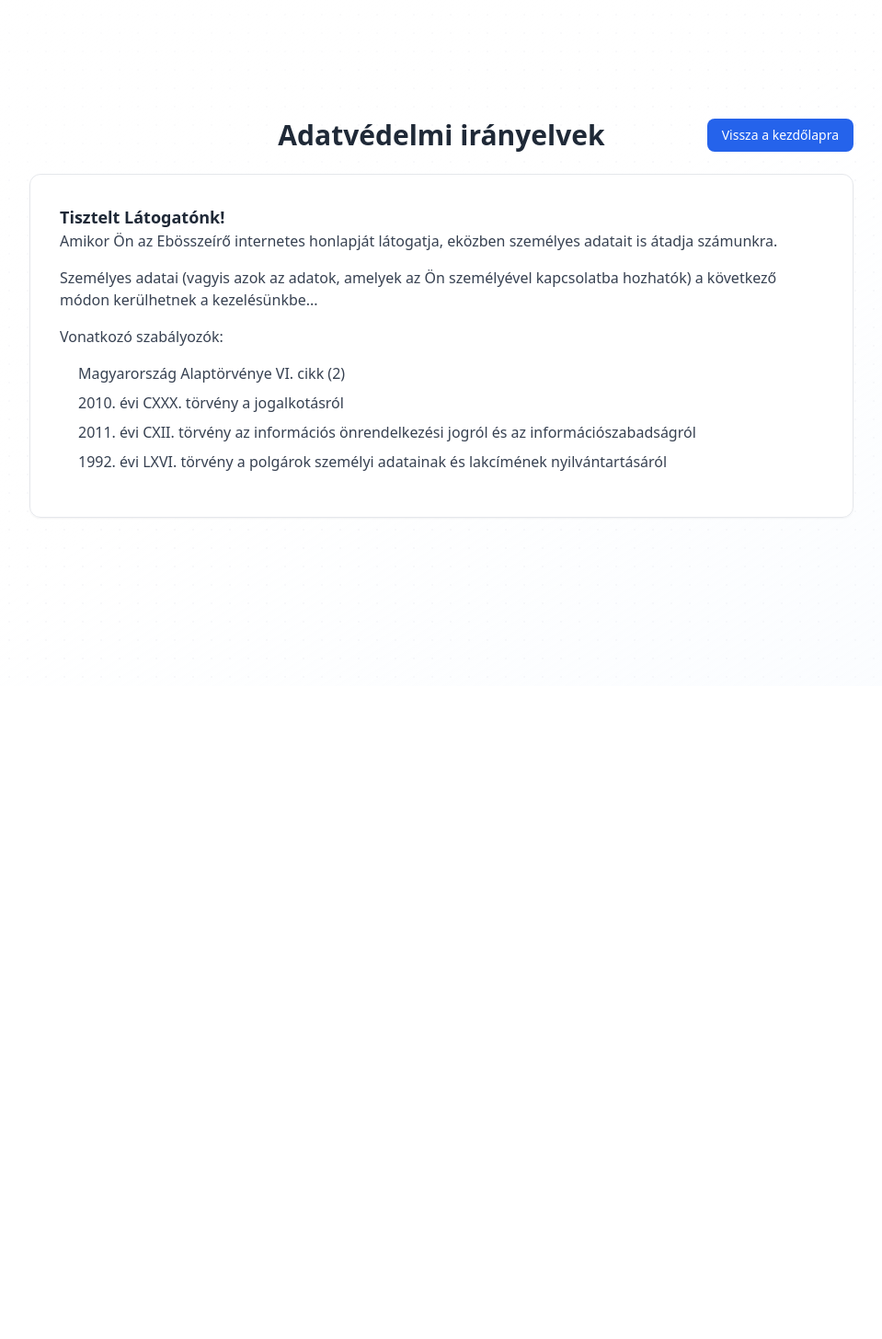
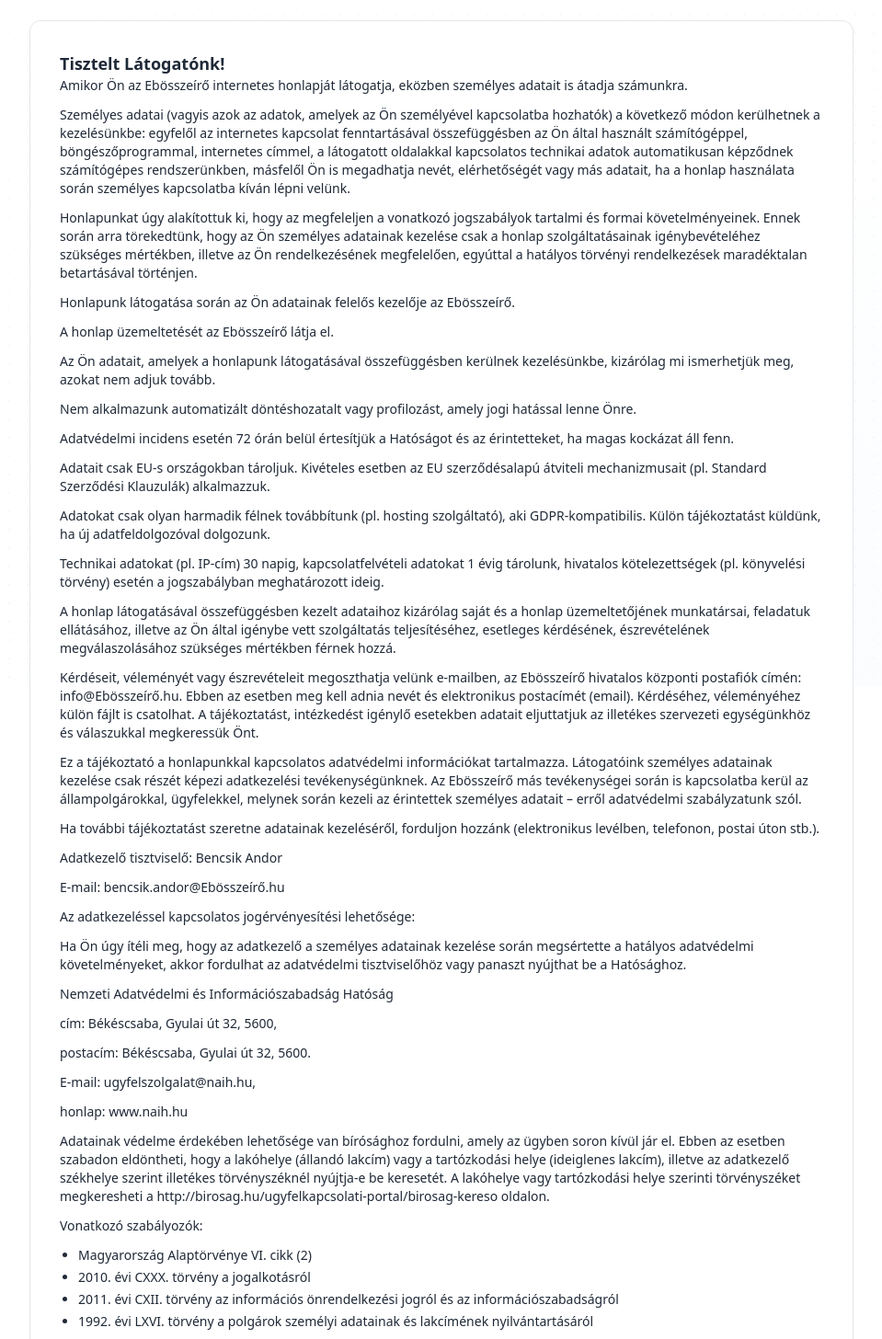
Before and after one commit to Ebek-Projekt-Vizsga-Taszi/ebek-frontend-taszi, a React (Vite) app: page /Iranyelvek in a window 1280 px wide. Shown: the part 54-1510 px from the top of the page at 92% size, without its empty margins (160-1119 px from the left). Before the commit the page ends 800 px from the top, so only its background shows below. Built offline with nearby package versions, Linux system fonts and the light colour scheme.

Commit message:
irányelvek

```diff
--- a/src/components/Iranyelvek.jsx
+++ b/src/components/Iranyelvek.jsx
@@ -11,9 +11,9 @@
       opacity: 1,
       transition: {
         delayChildren: 0.3,
-        staggerChildren: 0.05
-      }
-    }
+        staggerChildren: 0.05,
+      },
+    },
   };
 
   const itemVariants = {
@@ -24,35 +24,24 @@
       transition: {
         type: "spring",
         stiffness: 120,
-        damping: 12
-      }
-    }
+        damping: 12,
+      },
+    },
   };
 
   const buttonVariants = {
     hover: { scale: 1.03, boxShadow: "0 4px 12px rgba(0,0,0,0.15)" },
-    tap: { scale: 0.98 }
+    tap: { scale: 0.98 },
   };
 
   return (
-    <motion.div
-      className="relative min-h-screen"
-      initial="hidden"
-      animate="visible"
-      variants={containerVariants}
-    >
+    <motion.div className="relative min-h-screen" initial="hidden" animate="visible" variants={containerVariants}>
       <Background />
 
       <div className="flex flex-col items-center justify-center min-h-screen p-4">
-        <motion.div
-          className="w-full max-w-4xl relative"
-          variants={itemVariants}
-        >
+        <motion.div className="w-full max-w-4xl relative" variants={itemVariants}>
           {/* Vissza gomb */}
-          <motion.div
-            className="absolute right-0 top-0"
-            variants={itemVariants}
-          >
+          <motion.div className="absolute right-0 top-0" variants={itemVariants}>
             <Link to="/">
               <motion.button
                 className="px-4 py-2 rounded-lg bg-blue-600 hover:bg-blue-700 text-white font-medium text-sm"
@@ -66,10 +55,7 @@
           </motion.div>
 
           {/* Cím */}
-          <motion.h1
-            className="text-3xl font-bold mb-6 text-center text-gray-800 dark:text-white"
-            variants={itemVariants}
-          >
+          <motion.h1 className="text-3xl font-bold mb-6 text-center text-gray-800 dark:text-white" variants={itemVariants}>
             Adatvédelmi irányelvek
           </motion.h1>
         </motion.div>
@@ -79,50 +65,88 @@
           className="w-full max-w-4xl bg-white/90 dark:bg-gray-800/90 backdrop-blur-sm rounded-xl shadow-sm border border-gray-200 dark:border-gray-700 p-6 md:p-8"
           variants={containerVariants}
         >
-          <motion.div
-            className="prose prose-gray dark:prose-invert max-w-none"
-            variants={containerVariants}
-          >
+          <motion.div className="prose prose-gray dark:prose-invert max-w-none" variants={containerVariants}>
             <motion.p className="text-lg font-semibold" variants={itemVariants}>
               Tisztelt Látogatónk!
             </motion.p>
 
             {/* Szöveges bekezdések */}
-            {[
-              "Amikor Ön az Ebösszeírő internetes honlapját látogatja, eközben személyes adatait is átadja számunkra.",
-              "Személyes adatai (vagyis azok az adatok, amelyek az Ön személyével kapcsolatba hozhatók) a következő módon kerülhetnek a kezelésünkbe...",
-              // ... minden egyéb szöveges bekezdés
-              "Vonatkozó szabályozók:"
-            ].map((szoveg, index) => (
-              <motion.p
-                key={index}
-                variants={itemVariants}
-                className="mb-4 text-gray-700 dark:text-gray-300"
-              >
-                {szoveg}
-              </motion.p>
-            ))}
-
-            {/* Felsorolás */}
-            <motion.ul
-              className="space-y-2 pl-5 my-4"
-              variants={itemVariants}
-            >
-              {[
-                "Magyarország Alaptörvénye VI. cikk (2)",
-                "2010. évi CXXX. törvény a jogalkotásról",
-                "2011. évi CXII. törvény az információs önrendelkezési jogról és az információszabadságról",
-                "1992. évi LXVI. törvény a polgárok személyi adatainak és lakcímének nyilvántartásáról"
-              ].map((pont, index) => (
-                <motion.li
-                  key={index}
-                  variants={itemVariants}
-                  className="text-gray-700 dark:text-gray-300"
-                >
-                  {pont}
-                </motion.li>
-              ))}
-            </motion.ul>
+            <motion.div className="flex flex-col space-y-3 text-sm" variants={itemVariants}>
+              <p>Amikor Ön az Ebösszeírő internetes honlapját látogatja, eközben személyes adatait is átadja számunkra.</p>
+              <p>
+                Személyes adatai (vagyis azok az adatok, amelyek az Ön személyével kapcsolatba hozhatók) a következő módon kerülhetnek a kezelésünkbe:
+                egyfelől az internetes kapcsolat fenntartásával összefüggésben az Ön által használt számítógéppel, böngészőprogrammal, internetes
+                címmel, a látogatott oldalakkal kapcsolatos technikai adatok automatikusan képződnek számítógépes rendszerünkben, másfelől Ön is
+                megadhatja nevét, elérhetőségét vagy más adatait, ha a honlap használata során személyes kapcsolatba kíván lépni velünk.
+              </p>
+              <p>
+                Honlapunkat úgy alakítottuk ki, hogy az megfeleljen a vonatkozó jogszabályok tartalmi és formai követelményeinek. Ennek során arra
+                törekedtünk, hogy az Ön személyes adatainak kezelése csak a honlap szolgáltatásainak igénybevételéhez szükséges mértékben, illetve az
+                Ön rendelkezésének megfelelően, egyúttal a hatályos törvényi rendelkezések maradéktalan betartásával történjen.
+              </p>
+              <p>Honlapunk látogatása során az Ön adatainak felelős kezelője az Ebösszeírő.</p>
+              <p>A honlap üzemeltetését az Ebösszeírő látja el.</p>
+              <p>
+                Az Ön adatait, amelyek a honlapunk látogatásával összefüggésben kerülnek kezelésünkbe, kizárólag mi ismerhetjük meg, azokat nem adjuk
+                tovább.
+              </p>
+              <p>Nem alkalmazunk automatizált döntéshozatalt vagy profilozást, amely jogi hatással lenne Önre.</p>
+              <p>Adatvédelmi incidens esetén 72 órán belül értesítjük a Hatóságot és az érintetteket, ha magas kockázat áll fenn.</p>
+              <p>
+                Adatait csak EU-s országokban tároljuk. Kivételes esetben az EU szerződésalapú átviteli mechanizmusait (pl. Standard Szerződési
+                Klauzulák) alkalmazzuk.
+              </p>
+              <p>
+                Adatokat csak olyan harmadik félnek továbbítunk (pl. hosting szolgáltató), aki GDPR-kompatibilis. Külön tájékoztatást küldünk, ha új
+                adatfeldolgozóval dolgozunk.
+              </p>
+              <p>
+                Technikai adatokat (pl. IP-cím) 30 napig, kapcsolatfelvételi adatokat 1 évig tárolunk, hivatalos kötelezettségek (pl. könyvelési
+                törvény) esetén a jogszabályban meghatározott ideig.
+              </p>
+              <p>
+                A honlap látogatásával összefüggésben kezelt adataihoz kizárólag saját és a honlap üzemeltetőjének munkatársai, feladatuk ellátásához,
+                illetve az Ön által igénybe vett szolgáltatás teljesítéséhez, esetleges kérdésének, észrevételének megválaszolásához szükséges
+                mértékben férnek hozzá.
+              </p>
+              <p>
+                Kérdéseit, véleményét vagy észrevételeit megoszthatja velünk e-mailben, az Ebösszeírő hivatalos központi postafiók címén:
+                info@Ebösszeírő.hu. Ebben az esetben meg kell adnia nevét és elektronikus postacímét (email). Kérdéséhez, véleményéhez külön fájlt is
+                csatolhat. A tájékoztatást, intézkedést igénylő esetekben adatait eljuttatjuk az illetékes szervezeti egységünkhöz és válaszukkal
+                megkeressük Önt.
+              </p>
+              <p>
+                Ez a tájékoztató a honlapunkkal kapcsolatos adatvédelmi információkat tartalmazza. Látogatóink személyes adatainak kezelése csak
+                részét képezi adatkezelési tevékenységünknek. Az Ebösszeírő más tevékenységei során is kapcsolatba kerül az állampolgárokkal,
+                ügyfelekkel, melynek során kezeli az érintettek személyes adatait – erről adatvédelmi szabályzatunk szól.
+              </p>
+              <p>Ha további tájékoztatást szeretne adatainak kezeléséről, forduljon hozzánk (elektronikus levélben, telefonon, postai úton stb.).</p>
+              <p>Adatkezelő tisztviselő: Bencsik Andor</p>
+              <p>E-mail: bencsik.andor@Ebösszeírő.hu</p>
+              <p>Az adatkezeléssel kapcsolatos jogérvényesítési lehetősége:</p>
+              <p>
+                Ha Ön úgy ítéli meg, hogy az adatkezelő a személyes adatainak kezelése során megsértette a hatályos adatvédelmi követelményeket, akkor
+                fordulhat az adatvédelmi tisztviselőhöz vagy panaszt nyújthat be a Hatósághoz.
+              </p>
+              <p>Nemzeti Adatvédelmi és Információszabadság Hatóság</p>
+              <p>cím: Békéscsaba, Gyulai út 32, 5600,</p>
+              <p>postacím: Békéscsaba, Gyulai út 32, 5600.</p>
+              <p>E-mail: ugyfelszolgalat@naih.hu,</p>
+              <p>honlap: www.naih.hu</p>
+              <p>
+                Adatainak védelme érdekében lehetősége van bírósághoz fordulni, amely az ügyben soron kívül jár el. Ebben az esetben szabadon
+                eldöntheti, hogy a lakóhelye (állandó lakcím) vagy a tartózkodási helye (ideiglenes lakcím), illetve az adatkezelő székhelye szerint
+                illetékes törvényszéknél nyújtja-e be keresetét. A lakóhelye vagy tartózkodási helye szerinti törvényszéket megkeresheti a
+                http://birosag.hu/ugyfelkapcsolati-portal/birosag-kereso oldalon.
+              </p>
+              <p>Vonatkozó szabályozók:</p>
+              <ul className="list-disc pl-5 space-y-1">
+                <li>Magyarország Alaptörvénye VI. cikk (2)</li>
+                <li>2010. évi CXXX. törvény a jogalkotásról</li>
+                <li>2011. évi CXII. törvény az információs önrendelkezési jogról és az információszabadságról</li>
+                <li>1992. évi LXVI. törvény a polgárok személyi adatainak és lakcímének nyilvántartásáról</li>
+              </ul>
+            </motion.div>
           </motion.div>
         </motion.div>
       </div>
```
